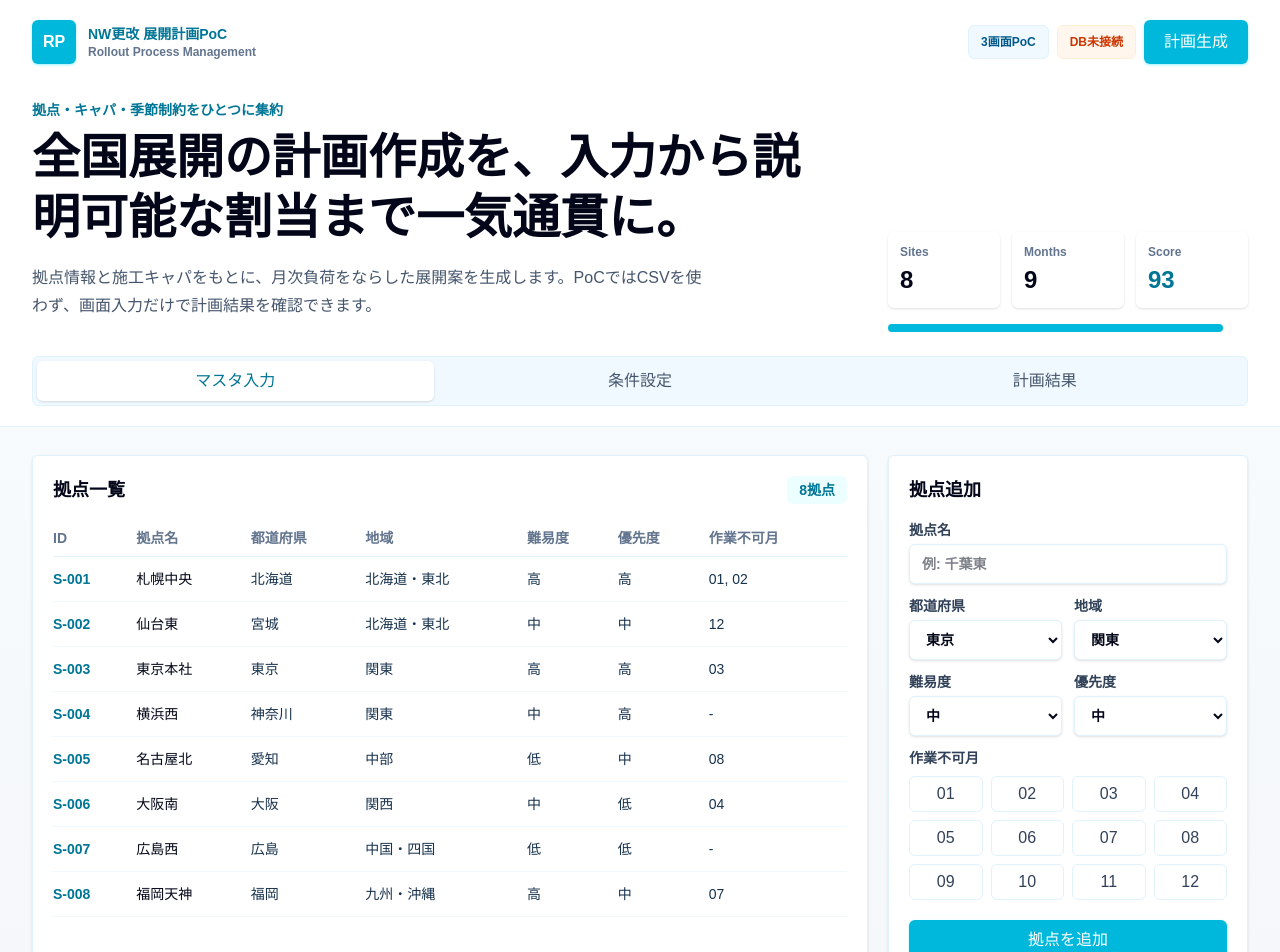
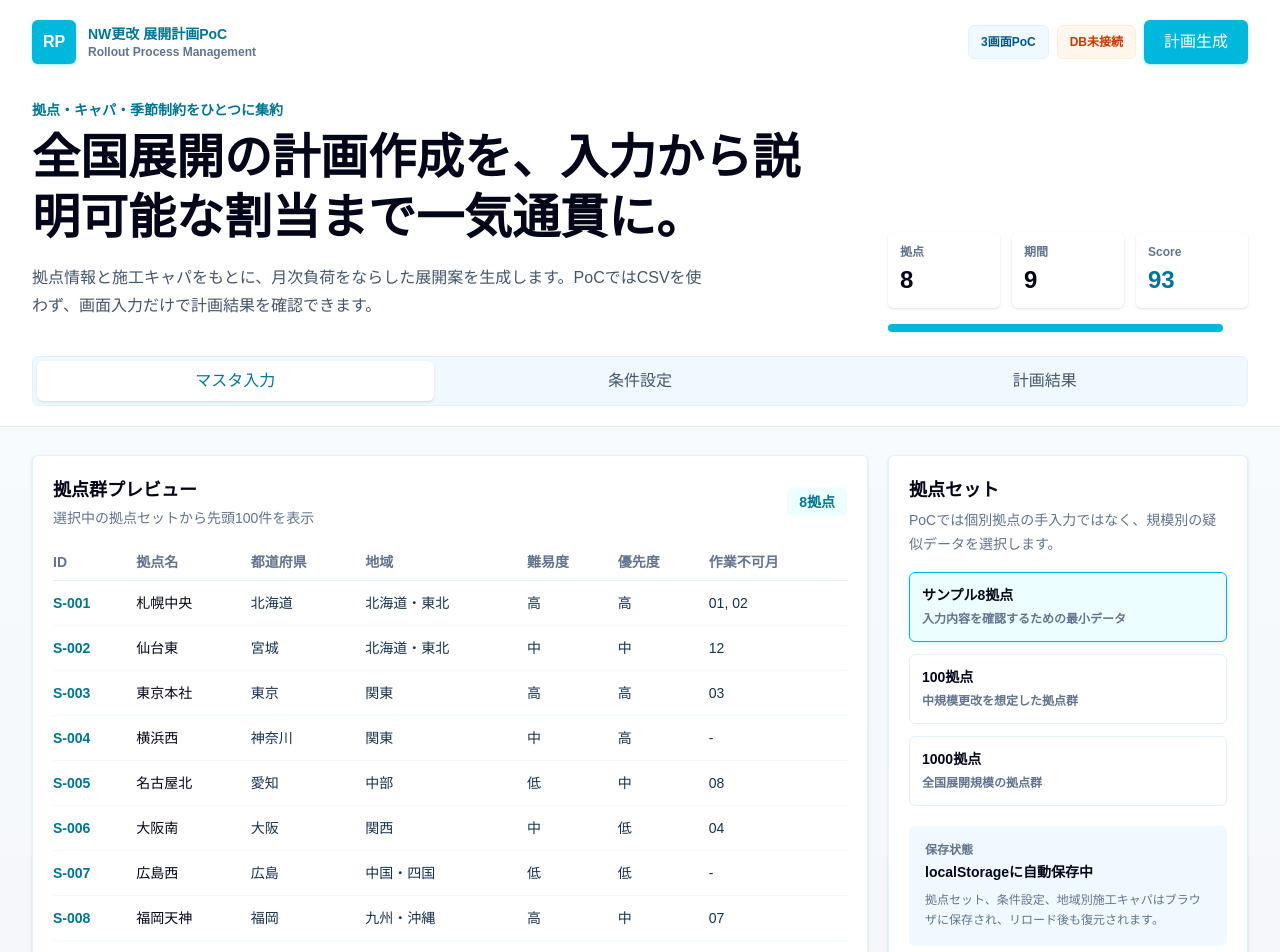
Before and after one commit to tatashir/bs-poc, a Next.js app: page / in a window 1280 px wide. Shown: the top 952 px of the page. Built offline with nearby package versions, Linux system fonts and the light colour scheme.

Commit message:
feat: implement site set selection and local storage management

```diff
--- a/app/page.tsx
+++ b/app/page.tsx
@@ -1,6 +1,6 @@
 "use client";
 
-import { useMemo, useState } from "react";
+import { useEffect, useMemo, useState } from "react";
 import {
   Bar,
   BarChart,
@@ -21,8 +21,40 @@ import {
 } from "@/lib/scheduler";
 
 const regions: Region[] = ["北海道・東北", "関東", "中部", "関西", "中国・四国", "九州・沖縄"];
-const prefectures = ["北海道", "宮城", "東京", "神奈川", "愛知", "大阪", "広島", "福岡", "沖縄"];
 const monthOptions = ["01", "02", "03", "04", "05", "06", "07", "08", "09", "10", "11", "12"];
+const storageKey = "nw-rollout-planner-poc:v1";
+
+type SiteSet = "sample" | "scale-100" | "scale-1000";
+
+type SavedState = {
+  siteSet: SiteSet;
+  sites: Site[];
+  setting: ProjectSetting;
+  capacities: VendorCapacity[];
+};
+
+const siteSetOptions: { value: SiteSet; label: string; description: string }[] = [
+  { value: "sample", label: "サンプル8拠点", description: "入力内容を確認するための最小データ" },
+  { value: "scale-100", label: "100拠点", description: "中規模更改を想定した拠点群" },
+  { value: "scale-1000", label: "1000拠点", description: "全国展開規模の拠点群" },
+];
+
+const prefectureMasters: {
+  prefecture: string;
+  region: Region;
+  latitude: number;
+  longitude: number;
+}[] = [
+  { prefecture: "北海道", region: "北海道・東北", latitude: 43.06, longitude: 141.35 },
+  { prefecture: "宮城", region: "北海道・東北", latitude: 38.27, longitude: 140.87 },
+  { prefecture: "東京", region: "関東", latitude: 35.68, longitude: 139.76 },
+  { prefecture: "神奈川", region: "関東", latitude: 35.44, longitude: 139.64 },
+  { prefecture: "愛知", region: "中部", latitude: 35.18, longitude: 136.9 },
+  { prefecture: "大阪", region: "関西", latitude: 34.69, longitude: 135.5 },
+  { prefecture: "広島", region: "中国・四国", latitude: 34.39, longitude: 132.46 },
+  { prefecture: "福岡", region: "九州・沖縄", latitude: 33.59, longitude: 130.4 },
+  { prefecture: "沖縄", region: "九州・沖縄", latitude: 26.21, longitude: 127.68 },
+];
 
 const initialSites: Site[] = [
   {
@@ -134,25 +166,94 @@ function createInitialCapacities(setting: ProjectSetting): VendorCapacity[] {
   );
 }
 
+function createSiteSet(siteSet: SiteSet): Site[] {
+  if (siteSet === "sample") return initialSites;
+
+  const count = siteSet === "scale-100" ? 100 : 1000;
+
+  return Array.from({ length: count }, (_, index) => {
+    const master = prefectureMasters[index % prefectureMasters.length];
+    const difficultyIndex = index % 10;
+    const priorityIndex = index % 12;
+    const blackoutMonths =
+      index % 7 === 0
+        ? [monthOptions[index % monthOptions.length]]
+        : index % 11 === 0
+          ? [monthOptions[(index + 5) % monthOptions.length]]
+          : [];
+
+    return {
+      id: `S-${String(index + 1).padStart(4, "0")}`,
+      name: `${master.prefecture}拠点${String(index + 1).padStart(4, "0")}`,
+      prefecture: master.prefecture,
+      region: master.region,
+      latitude: Number((master.latitude + ((index % 5) - 2) * 0.08).toFixed(4)),
+      longitude: Number((master.longitude + ((index % 7) - 3) * 0.08).toFixed(4)),
+      difficulty: difficultyIndex < 2 ? "高" : difficultyIndex < 6 ? "中" : "低",
+      priority: priorityIndex < 3 ? "高" : priorityIndex < 8 ? "中" : "低",
+      blackoutMonths,
+    };
+  });
+}
+
+function isSavedState(value: unknown): value is SavedState {
+  if (!value || typeof value !== "object") return false;
+  const candidate = value as Partial<SavedState>;
+  return (
+    typeof candidate.siteSet === "string" &&
+    Array.isArray(candidate.sites) &&
+    Boolean(candidate.setting) &&
+    Array.isArray(candidate.capacities)
+  );
+}
+
 export default function Home() {
   const [activeView, setActiveView] = useState<"master" | "settings" | "result">("master");
+  const [storageReady, setStorageReady] = useState(false);
+  const [siteSet, setSiteSet] = useState<SiteSet>("sample");
   const [sites, setSites] = useState<Site[]>(initialSites);
   const [setting, setSetting] = useState<ProjectSetting>(initialSetting);
   const [capacities, setCapacities] = useState<VendorCapacity[]>(() => createInitialCapacities(initialSetting));
-  const [draftSite, setDraftSite] = useState<Site>({
-    id: "S-009",
-    name: "",
-    prefecture: "東京",
-    region: "関東",
-    latitude: 35.68,
-    longitude: 139.76,
-    difficulty: "中",
-    priority: "中",
-    blackoutMonths: [],
-  });
   const [plan, setPlan] = useState<GeneratedPlan | null>(() =>
     generatePlan(initialSites, createInitialCapacities(initialSetting), initialSetting),
   );
+
+  useEffect(() => {
+    try {
+      const saved = window.localStorage.getItem(storageKey);
+      if (!saved) {
+        setStorageReady(true);
+        return;
+      }
+
+      const parsed: unknown = JSON.parse(saved);
+      if (!isSavedState(parsed)) {
+        setStorageReady(true);
+        return;
+      }
+
+      setSiteSet(parsed.siteSet);
+      setSites(parsed.sites);
+      setSetting(parsed.setting);
+      setCapacities(parsed.capacities);
+      setPlan(generatePlan(parsed.sites, parsed.capacities, parsed.setting));
+    } catch {
+      window.localStorage.removeItem(storageKey);
+    } finally {
+      setStorageReady(true);
+    }
+  }, []);
+
+  useEffect(() => {
+    if (!storageReady) return;
+    const value: SavedState = {
+      siteSet,
+      sites,
+      setting,
+      capacities,
+    };
+    window.localStorage.setItem(storageKey, JSON.stringify(value));
+  }, [capacities, setting, siteSet, sites, storageReady]);
 
   const months = useMemo(() => getMonthRange(setting.startMonth, setting.endMonth), [setting]);
   const monthlySummary = useMemo(() => {
@@ -174,18 +275,10 @@ export default function Home() {
       };
     });
   }, [plan, sites]);
+  const visibleSites = useMemo(() => sites.slice(0, 100), [sites]);
+  const hiddenSiteCount = Math.max(0, sites.length - visibleSites.length);
 
-  function toggleMonth(target: "snowSeasonMonths" | "busySeasonMonths" | "blackoutMonths", month: string) {
-    if (target === "blackoutMonths") {
-      setDraftSite((current) => ({
-        ...current,
-        blackoutMonths: current.blackoutMonths.includes(month)
-          ? current.blackoutMonths.filter((item) => item !== month)
-          : [...current.blackoutMonths, month],
-      }));
-      return;
-    }
-
+  function toggleMonth(target: "snowSeasonMonths" | "busySeasonMonths", month: string) {
     setSetting((current) => ({
       ...current,
       [target]: current[target].includes(month)
@@ -194,16 +287,16 @@ export default function Home() {
     }));
   }
 
-  function addSite() {
-    if (!draftSite.name.trim()) return;
-    setSites((current) => [...current, { ...draftSite, name: draftSite.name.trim() }]);
-    const nextId = `S-${String(sites.length + 2).padStart(3, "0")}`;
-    setDraftSite((current) => ({ ...current, id: nextId, name: "", blackoutMonths: [] }));
-  }
-
   function runPlanner() {
     setPlan(generatePlan(sites, capacities, setting));
     setActiveView("result");
+  }
+
+  function applySiteSet(nextSiteSet: SiteSet) {
+    const nextSites = createSiteSet(nextSiteSet);
+    setSiteSet(nextSiteSet);
+    setSites(nextSites);
+    setPlan(null);
   }
 
   function updateCapacity(region: Region, maxCapacity: number) {
@@ -264,11 +357,11 @@ export default function Home() {
             <div>
             <div className="grid grid-cols-3 gap-3">
                 <div className="rounded-md bg-white p-3 shadow-sm">
-                  <p className="text-xs font-bold text-slate-500">Sites</p>
+                  <p className="text-xs font-bold text-slate-500">拠点</p>
                   <p className="mt-1 text-2xl font-black text-slate-950">{sites.length}</p>
                 </div>
                 <div className="rounded-md bg-white p-3 shadow-sm">
-                  <p className="text-xs font-bold text-slate-500">Months</p>
+                  <p className="text-xs font-bold text-slate-500">期間</p>
                   <p className="mt-1 text-2xl font-black text-slate-950">{months.length}</p>
                 </div>
                 <div className="rounded-md bg-white p-3 shadow-sm">
@@ -310,7 +403,10 @@ export default function Home() {
           <section className="grid gap-5 lg:grid-cols-[minmax(0,1fr)_360px]">
             <div className="rounded-md border border-sky-100 bg-white p-5 shadow-sm">
               <div className="mb-4 flex items-center justify-between gap-3">
-                <h2 className="text-lg font-bold text-slate-950">拠点一覧</h2>
+                <div>
+                  <h2 className="text-lg font-bold text-slate-950">拠点群プレビュー</h2>
+                  <p className="mt-1 text-sm text-slate-500">選択中の拠点セットから先頭100件を表示</p>
+                </div>
                 <span className="rounded-md bg-cyan-50 px-3 py-1 text-sm font-bold text-cyan-700">{sites.length}拠点</span>
               </div>
               <div className="overflow-x-auto">
@@ -327,7 +423,7 @@ export default function Home() {
                     </tr>
                   </thead>
                   <tbody>
-                    {sites.map((site) => (
+                    {visibleSites.map((site) => (
                       <tr key={site.id} className="border-b border-sky-50 hover:bg-sky-50/60">
                         <td className="py-3 pr-3 font-bold text-cyan-700">{site.id}</td>
                         <td className="py-3 pr-3 text-slate-950">{site.name}</td>
@@ -341,102 +437,43 @@ export default function Home() {
                   </tbody>
                 </table>
               </div>
+              {hiddenSiteCount > 0 && (
+                <p className="mt-3 text-sm font-semibold text-slate-500">
+                  ほか {hiddenSiteCount} 拠点は計画生成には含め、表では省略しています。
+                </p>
+              )}
             </div>
 
             <aside className="rounded-md border border-sky-100 bg-white p-5 shadow-sm">
-              <h2 className="text-lg font-bold text-slate-950">拠点追加</h2>
+              <h2 className="text-lg font-bold text-slate-950">拠点セット</h2>
+              <p className="mt-1 text-sm leading-6 text-slate-500">
+                PoCでは個別拠点の手入力ではなく、規模別の疑似データを選択します。
+              </p>
               <div className="mt-4 grid gap-3">
-                <label className="grid gap-1 text-sm font-semibold text-slate-700">
-                  拠点名
-                  <input
-                    value={draftSite.name}
-                    onChange={(event) => setDraftSite((current) => ({ ...current, name: event.target.value }))}
-                    className="h-10 rounded-md border border-sky-100 px-3 font-normal text-slate-950 shadow-sm"
-                    placeholder="例: 千葉東"
-                  />
-                </label>
-                <div className="grid grid-cols-2 gap-3">
-                  <label className="grid gap-1 text-sm font-semibold text-slate-700">
-                    都道府県
-                    <select
-                      value={draftSite.prefecture}
-                      onChange={(event) => setDraftSite((current) => ({ ...current, prefecture: event.target.value }))}
-                      className="h-10 rounded-md border border-sky-100 px-3 font-normal text-slate-950 shadow-sm"
-                    >
-                      {prefectures.map((prefecture) => (
-                        <option key={prefecture}>{prefecture}</option>
-                      ))}
-                    </select>
-                  </label>
-                  <label className="grid gap-1 text-sm font-semibold text-slate-700">
-                    地域
-                    <select
-                      value={draftSite.region}
-                      onChange={(event) => setDraftSite((current) => ({ ...current, region: event.target.value as Region }))}
-                      className="h-10 rounded-md border border-sky-100 px-3 font-normal text-slate-950 shadow-sm"
-                    >
-                      {regions.map((region) => (
-                        <option key={region}>{region}</option>
-                      ))}
-                    </select>
-                  </label>
-                </div>
-                <div className="grid grid-cols-2 gap-3">
-                  <label className="grid gap-1 text-sm font-semibold text-slate-700">
-                    難易度
-                    <select
-                      value={draftSite.difficulty}
-                      onChange={(event) =>
-                        setDraftSite((current) => ({ ...current, difficulty: event.target.value as Site["difficulty"] }))
-                      }
-                      className="h-10 rounded-md border border-sky-100 px-3 font-normal text-slate-950 shadow-sm"
-                    >
-                      <option>低</option>
-                      <option>中</option>
-                      <option>高</option>
-                    </select>
-                  </label>
-                  <label className="grid gap-1 text-sm font-semibold text-slate-700">
-                    優先度
-                    <select
-                      value={draftSite.priority}
-                      onChange={(event) =>
-                        setDraftSite((current) => ({ ...current, priority: event.target.value as Site["priority"] }))
-                      }
-                      className="h-10 rounded-md border border-sky-100 px-3 font-normal text-slate-950 shadow-sm"
-                    >
-                      <option>低</option>
-                      <option>中</option>
-                      <option>高</option>
-                    </select>
-                  </label>
-                </div>
-                <fieldset>
-                  <legend className="text-sm font-semibold text-slate-700">作業不可月</legend>
-                  <div className="mt-2 grid grid-cols-4 gap-2">
-                    {monthOptions.map((month) => (
+                {siteSetOptions.map((option) => (
                   <button
-                        key={month}
+                    key={option.value}
                     type="button"
-                        onClick={() => toggleMonth("blackoutMonths", month)}
-                        className={`h-9 rounded-md border text-sm font-semibold ${
-                          draftSite.blackoutMonths.includes(month)
-                            ? "border-orange-400 bg-orange-50 text-orange-700"
-                            : "border-sky-100 bg-white text-slate-700 hover:bg-sky-50"
+                    onClick={() => applySiteSet(option.value)}
+                    className={`rounded-md border p-3 text-left transition ${
+                      siteSet === option.value
+                        ? "border-cyan-500 bg-cyan-50 shadow-sm shadow-cyan-100"
+                        : "border-sky-100 bg-white hover:bg-sky-50"
                     }`}
                   >
-                        {month}
+                    <span className="block text-sm font-black text-slate-950">{option.label}</span>
+                    <span className="mt-1 block text-xs font-semibold leading-5 text-slate-500">{option.description}</span>
                   </button>
                 ))}
               </div>
-                </fieldset>
-                <button
-                  type="button"
-                  onClick={addSite}
-                  className="mt-2 h-10 rounded-md bg-cyan-500 px-4 text-sm font-bold text-white shadow-sm shadow-cyan-200 hover:bg-cyan-600"
-                >
-                  拠点を追加
-                </button>
+              <div className="mt-5 rounded-md bg-sky-50 p-4">
+                <p className="text-xs font-bold text-slate-500">保存状態</p>
+                <p className="mt-1 text-sm font-bold text-slate-950">
+                  {storageReady ? "localStorageに自動保存中" : "保存設定を読み込み中"}
+                </p>
+                <p className="mt-2 text-xs leading-5 text-slate-500">
+                  拠点セット、条件設定、地域別施工キャパはブラウザに保存され、リロード後も復元されます。
+                </p>
               </div>
             </aside>
           </section>
```
Lines whose indentation alone changed are shown as unchanged.
